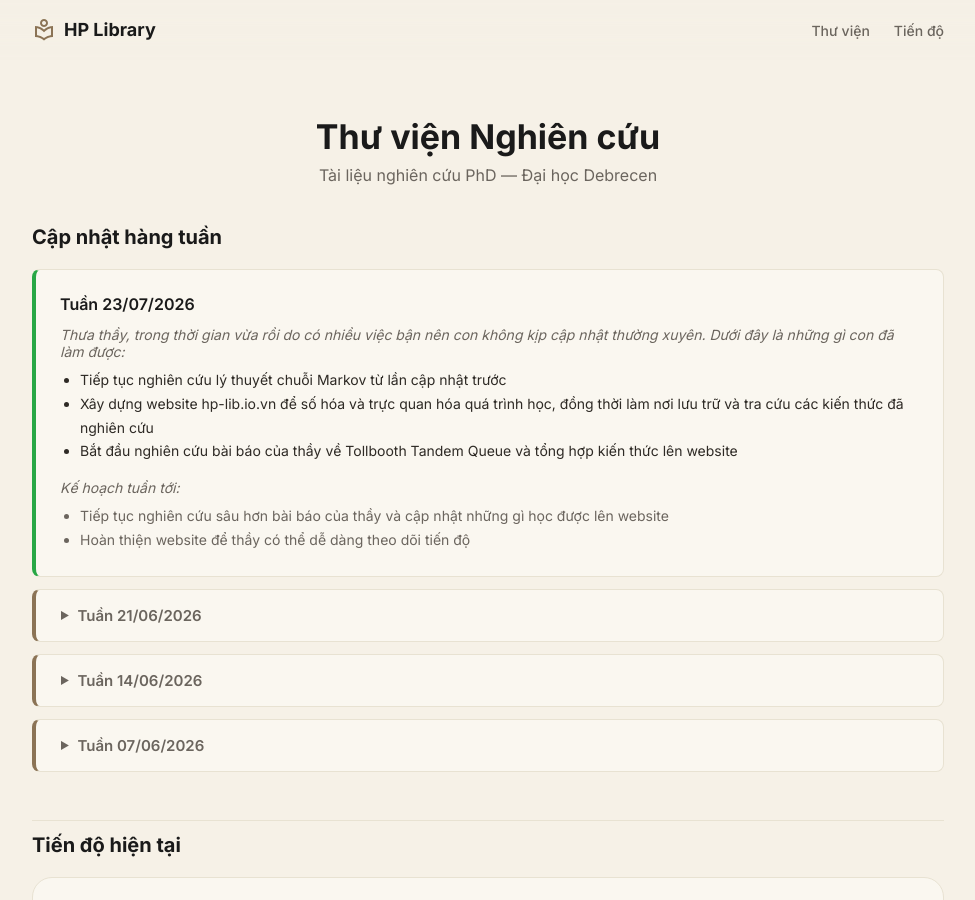
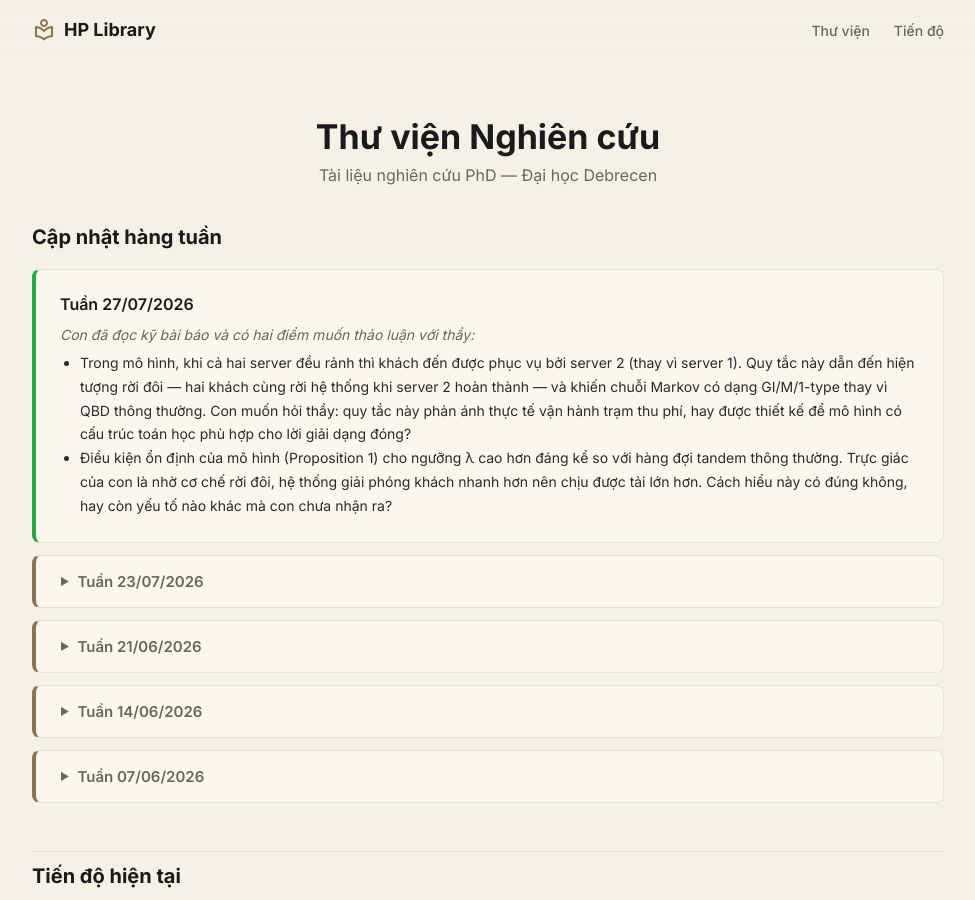
Before and after one commit to hoangphi01/hp-lib, a Jekyll site: the page built from index.html, in a window 1280 px wide and 900 px high. Shown: the whole window, without its empty margins (152-1127 px from the left). Built offline with Jekyll 4.4.1, drawn with Linux system fonts in a browser that asks for light colours.

Commit message:
feat: thêm cập nhật tuần 27/07 — câu hỏi thảo luận về bài báo Tollbooth

```diff
--- a/_data/weekly.yml
+++ b/_data/weekly.yml
@@ -1,4 +1,10 @@
 # Mới nhất ở trên
+- week: "2026-07-27"
+  label: "Con đã đọc kỹ bài báo và có hai điểm muốn thảo luận với thầy:"
+  items:
+    - "Trong mô hình, khi cả hai server đều rảnh thì khách đến được phục vụ bởi server 2 (thay vì server 1). Quy tắc này dẫn đến hiện tượng rời đôi — hai khách cùng rời hệ thống khi server 2 hoàn thành — và khiến chuỗi Markov có dạng GI/M/1-type thay vì QBD thông thường. Con muốn hỏi thầy: quy tắc này phản ánh thực tế vận hành trạm thu phí, hay được thiết kế để mô hình có cấu trúc toán học phù hợp cho lời giải dạng đóng?"
+    - "Điều kiện ổn định của mô hình (Proposition 1) cho ngưỡng λ cao hơn đáng kể so với hàng đợi tandem thông thường. Trực giác của con là nhờ cơ chế rời đôi, hệ thống giải phóng khách nhanh hơn nên chịu được tải lớn hơn. Cách hiểu này có đúng không, hay còn yếu tố nào khác mà con chưa nhận ra?"
+
 - week: "2026-07-23"
   label: "Thưa thầy, trong thời gian vừa rồi do có nhiều việc bận nên con không kịp cập nhật thường xuyên. Dưới đây là những gì con đã làm được:"
   items:
```
